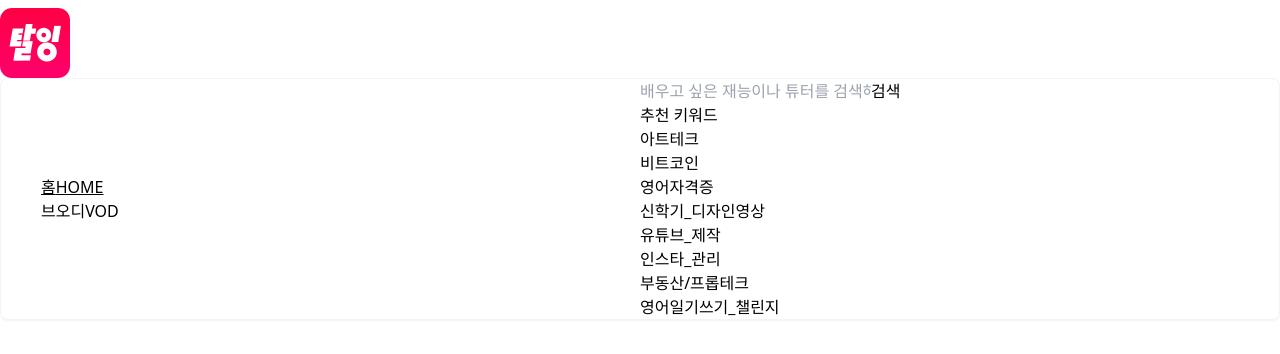
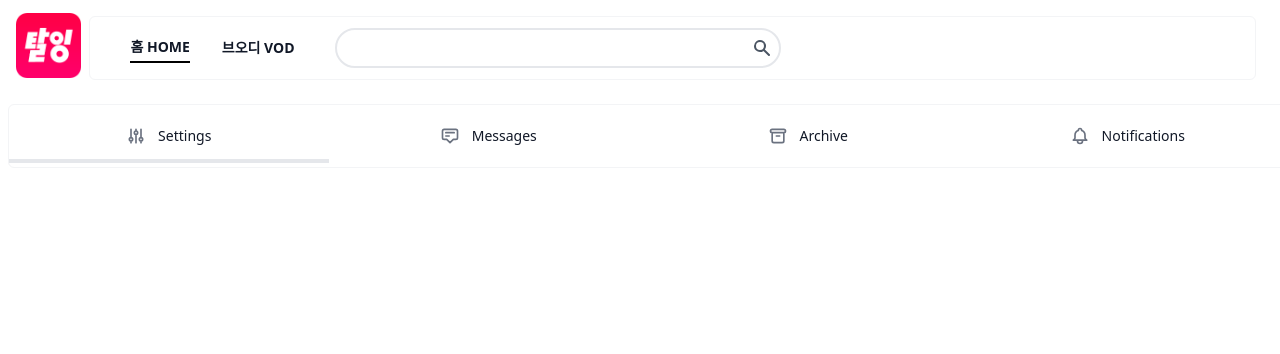
Before and after one commit to taling-externship-1/-team1-frontend, a Vue app: page / in a window 1280 px wide. Shown: the top 354 px of the page. Built offline with nearby package versions, Linux system fonts and the light colour scheme.

Commit message:
MainPage 퍼블리싱

```diff
--- a/src/views/MainPage.vue
+++ b/src/views/MainPage.vue
@@ -1,60 +1,162 @@
 <template>
-  <header>
-    <div class="container py-2 mx-auto">
+  <header class="container mx-auto">
+    <div class="flex items-center justify-start h-16 px-4 py-12 mx-auto">
       <h1 class="logo">
         <router-link to="/">
           <img :src="require('@/assets/images/app-logo@2x.png')" alt="탈잉TM" />
         </router-link>
       </h1>
-      <div class="hd_main">
-        <ul class="items-center justify-between flex-1">
-          <li class="link_home act">
-            <a class="underline" href="/">홈<span>HOME</span></a>
-          </li>
-          <li class="link_vod">
-            <a href="/vod/list">브오디<span>VOD</span></a>
-          </li>
-        </ul>
-        <div class="flex-1">
-          <input
-            type="text"
-            class="inp_sch"
-            placeholder="배우고 싶은 재능이나 튜터를 검색해보세요."
-          />
-          <button class="btn_sch"><span class="blind">검색</span></button>
-          <div class="box_keyword">
-            <h2>추천 키워드</h2>
-            <ul class="keyword_list">
-              <li>
-                <a href="#">아트테크</a>
-              </li>
-              <li>
-                <a href="#">비트코인</a>
-              </li>
-              <li>
-                <a href="#">영어자격증</a>
-              </li>
-              <li>
-                <a href="#">신학기_디자인영상</a>
-              </li>
-              <li>
-                <a href="#">유튜브_제작</a>
-              </li>
-              <li>
-                <a href="#">인스타_관리</a>
-              </li>
-              <li>
-                <a href="#">부동산/프롭테크</a>
-              </li>
-              <li>
-                <a href="#">영어일기쓰기_챌린지</a>
-              </li>
-            </ul>
+
+      <div
+        class="flex items-center justify-start w-full h-16 m-2 border border-gray-100 rounded-md"
+      >
+        <nav class="flex items-center justify-center mx-10 space-x-8 text-sm font-medium">
+          <a class="py-1 font-bold text-gray-900 border-b-2 border-black" href="">홈 HOME</a>
+          <a class="font-bold text-gray-900" href="">브오디 VOD</a>
+        </nav>
+
+        <form class="hidden mb-0 lg:flex">
+          <div class="relative">
+            <input
+              class="h-10 text-sm border-2 border-gray-200 rounded-3xl pr-60 focus:z-10"
+              type="text"
+            />
+
+            <button
+              class="absolute inset-y-0 right-0 p-2 mr-px text-gray-600 rounded-r-lg"
+              type="submit"
+            >
+              <svg
+                class="w-5 h-5"
+                fill="currentColor"
+                viewbox="0 0 20 20"
+                xmlns="http://www.w3.org/2000/svg"
+              >
+                <path
+                  clip-rule="evenodd"
+                  d="M8 4a4 4 0 100 8 4 4 0 000-8zM2 8a6 6 0 1110.89 3.476l4.817 4.817a1 1 0 01-1.414 1.414l-4.816-4.816A6 6 0 012 8z"
+                  fill-rule="evenodd"
+                ></path>
+              </svg>
+            </button>
           </div>
-        </div>
+        </form>
+      </div>
+
+      <div class="flex justify-end flex-1 w-0 lg:hidden">
+        <button class="p-2 text-gray-500 bg-gray-100 rounded-full" type="button">
+          <svg
+            class="w-5 h-5"
+            fill="currentColor"
+            viewbox="0 0 20 20"
+            xmlns="http://www.w3.org/2000/svg"
+          >
+            <path
+              clip-rule="evenodd"
+              d="M8 4a4 4 0 100 8 4 4 0 000-8zM2 8a6 6 0 1110.89 3.476l4.817 4.817a1 1 0 01-1.414 1.414l-4.816-4.816A6 6 0 012 8z"
+              fill-rule="evenodd"
+            ></path>
+          </svg>
+        </button>
       </div>
     </div>
   </header>
+
+  <ul class="flex items-center justify-start w-full h-16 m-2 border border-gray-100 rounded-md">
+    <li class="flex-1">
+      <a class="relative block p-4" href="">
+        <span class="absolute inset-x-0 w-full h-px bg-pink-600 border-2 -bottom-px"></span>
+
+        <div class="flex items-center justify-center">
+          <svg
+            xmlns="http://www.w3.org/2000/svg"
+            class="flex-shrink-0 w-5 h-5 text-gray-500"
+            fill="none"
+            viewBox="0 0 24 24"
+            stroke="currentColor"
+          >
+            <path
+              stroke-linecap="round"
+              stroke-linejoin="round"
+              stroke-width="2"
+              d="M12 6V4m0 2a2 2 0 100 4m0-4a2 2 0 110 4m-6 8a2 2 0 100-4m0 4a2 2 0 110-4m0 4v2m0-6V4m6 6v10m6-2a2 2 0 100-4m0 4a2 2 0 110-4m0 4v2m0-6V4"
+            />
+          </svg>
+
+          <span class="ml-3 text-sm font-medium text-gray-900"> Settings </span>
+        </div>
+      </a>
+    </li>
+
+    <li class="flex-1">
+      <a class="relative block p-4" href="">
+        <div class="flex items-center justify-center">
+          <svg
+            xmlns="http://www.w3.org/2000/svg"
+            class="flex-shrink-0 w-5 h-5 text-gray-500"
+            fill="none"
+            viewBox="0 0 24 24"
+            stroke="currentColor"
+          >
+            <path
+              stroke-linecap="round"
+              stroke-linejoin="round"
+              stroke-width="2"
+              d="M7 8h10M7 12h4m1 8l-4-4H5a2 2 0 01-2-2V6a2 2 0 012-2h14a2 2 0 012 2v8a2 2 0 01-2 2h-3l-4 4z"
+            />
+          </svg>
+
+          <span class="ml-3 text-sm font-medium text-gray-900"> Messages </span>
+        </div>
+      </a>
+    </li>
+
+    <li class="flex-1">
+      <a class="relative block p-4" href="">
+        <div class="flex items-center justify-center">
+          <svg
+            xmlns="http://www.w3.org/2000/svg"
+            class="flex-shrink-0 w-5 h-5 text-gray-500"
+            fill="none"
+            viewBox="0 0 24 24"
+            stroke="currentColor"
+          >
+            <path
+              stroke-linecap="round"
+              stroke-linejoin="round"
+              stroke-width="2"
+              d="M5 8h14M5 8a2 2 0 110-4h14a2 2 0 110 4M5 8v10a2 2 0 002 2h10a2 2 0 002-2V8m-9 4h4"
+            />
+          </svg>
+
+          <span class="ml-3 text-sm font-medium text-gray-900"> Archive </span>
+        </div>
+      </a>
+    </li>
+
+    <li class="flex-1">
+      <a class="relative block p-4" href="">
+        <div class="flex items-center justify-center">
+          <svg
+            xmlns="http://www.w3.org/2000/svg"
+            class="flex-shrink-0 w-5 h-5 text-gray-500"
+            fill="none"
+            viewBox="0 0 24 24"
+            stroke="currentColor"
+          >
+            <path
+              stroke-linecap="round"
+              stroke-linejoin="round"
+              stroke-width="2"
+              d="M15 17h5l-1.405-1.405A2.032 2.032 0 0118 14.158V11a6.002 6.002 0 00-4-5.659V5a2 2 0 10-4 0v.341C7.67 6.165 6 8.388 6 11v3.159c0 .538-.214 1.055-.595 1.436L4 17h5m6 0v1a3 3 0 11-6 0v-1m6 0H9"
+            />
+          </svg>
+
+          <span class="ml-3 text-sm font-medium text-gray-900"> Notifications </span>
+        </div>
+      </a>
+    </li>
+  </ul>
 </template>
 
 <script setup lang="ts"></script>
```
